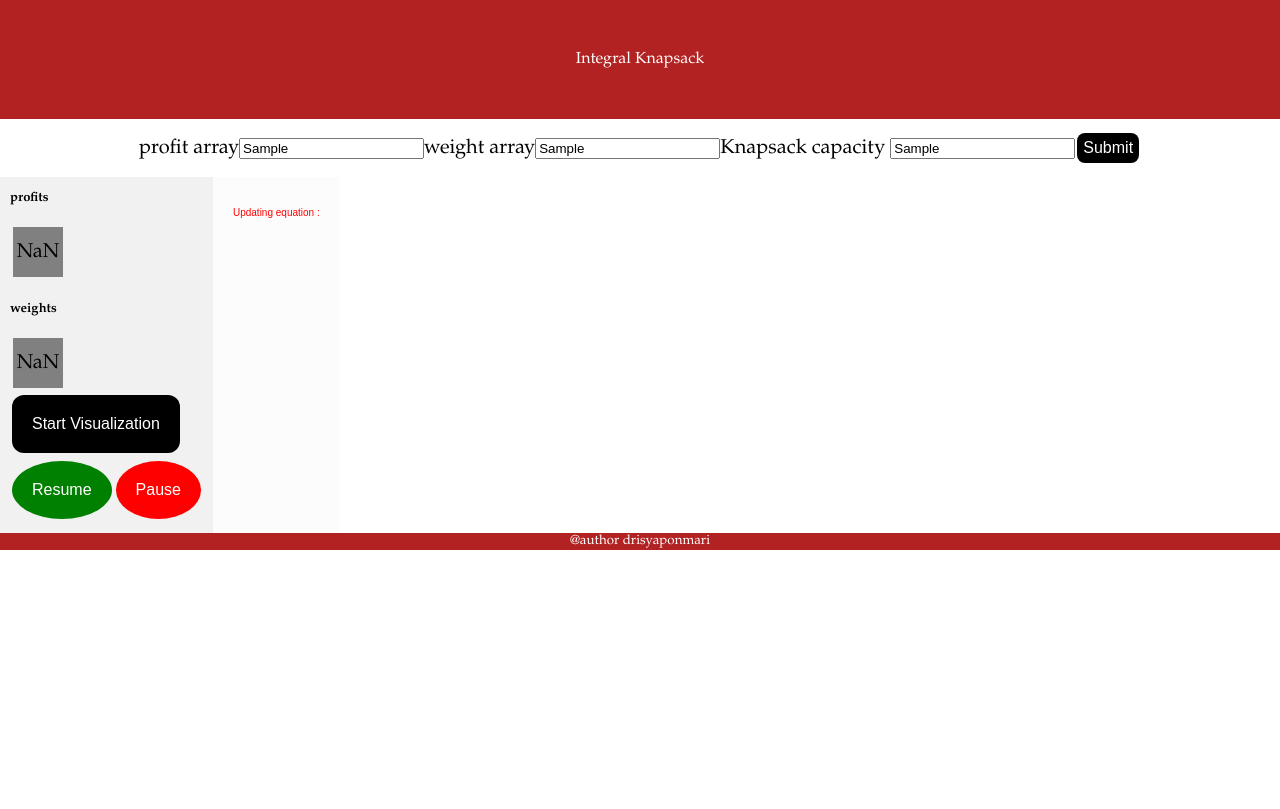
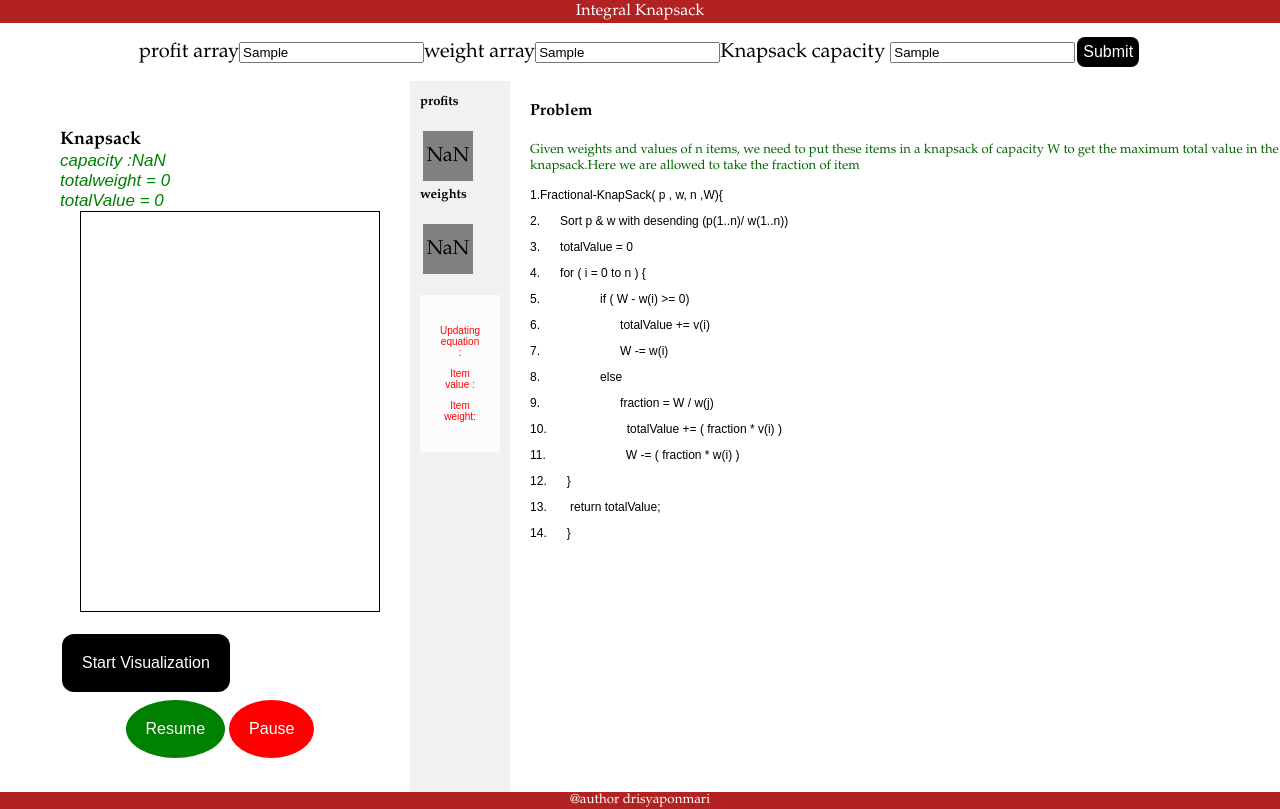
Before and after one commit to Drisya-Ponmari/visualizer, a React (Create React App) app: page / in a window 1280 px wide. Both pictures are taken after typing "Sample", "Sample", "Sample" into the empty fields and a click on the button "Submit". Built offline with nearby package versions, Linux system fonts and the light colour scheme.

Commit message:
fractional knapsack visualization completed

```diff
--- /dev/null
+++ b/src/Components/Box/Box.jsx
@@ -0,0 +1,55 @@
+import React from 'react';
+import Row from "./Row"
+import "../../Utils/Label.css"
+function Main(props) {
+    const weight = props.weightArray;
+    const value = props.valueArray;
+    let color = props.color;
+    const capacity = props.capacity;
+
+    //calculate height array
+    const totalHeight = 400;
+    let filledHeight = 0;
+    let filledWeight = 0;
+    let filledValue = 0;
+    let heightArray = [];
+    let index = [];
+    let n = weight.length + 1;
+    for (let i = 0; i < n - 1; i++) {
+
+        let wt = (totalHeight / capacity) * weight[i];
+        filledHeight += wt;
+        filledValue += value[i];
+        filledWeight += weight[i];
+        heightArray.push(wt);
+        index.push(i);
+    }
+    index.push(n - 1);
+    heightArray.push(Math.max(totalHeight - filledHeight, 0));
+    color.push("white");
+    return (
+        <div >
+            <br />
+            <label className="label heading">Knapsack</label><br />
+            <div className="description">
+                capacity :{capacity}
+                <br />
+                totalweight = {filledWeight}
+                <br />
+                totalValue = {filledValue}
+            </div>
+            <div style={{ marginLeft: '20px' }}>
+                <table style={{ width: '300px', borderCollapse: 'collapse', border: '1px solid black' }}>
+                    <tbody>
+                        {
+                            index.map(
+                                (ind, i) => (<Row height={heightArray[ind]} color={color[ind]} value={value[ind]} weight={weight[ind]} i={props.item[ind]} />)
+                            )
+                        }</tbody>
+                </table>
+            </div>
+        </div>
+    )
+}
+
+export default Main;
--- /dev/null
+++ b/src/Components/Box/Row.jsx
@@ -0,0 +1,17 @@
+export default function Row(props) {
+
+    let val = props.value;
+    let wt = props.weight;
+    if (props.color === "white") {
+        val = "";
+        wt = "";
+    }
+
+    return (
+        <tr key={props.i} style={{ height: props.height, background: props.color, transition: 'all 1s ease' }}>
+            <p style={{ textAlign: 'center', color: 'white', fontSize: '20px', alignItems: 'middle', justifyContent: 'middle', verticalAlign: 'middle' }}>{val}</p>
+            <p style={{ textAlign: 'center', color: 'white', fontSize: '20px', alignItems: 'middle', justifyContent: 'middle', verticalAlign: 'middle' }}>{wt}</p>
+            <p style={{ textAlign: 'center', color: 'white', fontSize: '20px', alignItems: 'middle', justifyContent: 'middle', verticalAlign: 'middle' }}>{props.i + 1}</p>
+        </tr>
+    )
+}
--- a/src/Container/Algorithms/FractionalKnapSack.js
+++ b/src/Container/Algorithms/FractionalKnapSack.js
@@ -5,7 +5,7 @@ function fractionalKnapSack(n, W, w, v) {
     let visited = [];
     let valbywt = [];
     for (let i = 0; i < n; i++) {
-        valbywt.push([(v[i] / w[i]).toPrecision(3), i]);
+        valbywt.push([(v[i] / w[i]), i]);
     }
 
     valbywt.sort(function (a, b) {
@@ -16,34 +16,35 @@ function fractionalKnapSack(n, W, w, v) {
         index.push(valbywt[i][1]);
     }
 
-    let currWt = 0, currVal = 0;
+    let weightArray = [], valueArray = [], ind = [], equation = [], Id = [];
     for (let i = n - 1; i >= 0; i--) {
 
         let j = index[i];
         if (W - w[j] >= 0) {
-            currWt += w[j];
-            currVal += v[j];
             W = W - w[j];
-            visited.push(createCell(v[j], w[j], j, "", 0));
+            if (v[j] != 0) {
+                weightArray.push(w[j]);
+                valueArray.push(v[j]);
+                ind.push(j);
+                equation.push("hello/\n world");
+                Id.push(1);
+            }
         } else {
-            let fraction = (W / w[j]).toPrecision(3);
-            currVal += (v[j] * fraction);
-            currWt += (w[j] * fraction);
-            W = W - (w[j] * fraction);
-            visited.push(createCell(v[j] * fraction, w[j] * fraction, j, "", 0))
+            let fraction = (W / w[j]);
+            let val = (v[j] * fraction);
+            let wt = (w[j] * fraction);
+            W = W - wt;
+            if (val != 0) {
+                weightArray.push(wt);
+                valueArray.push(val);
+                ind.push(j);
+                equation.push("");
+                Id.push(1);
+
+            }
         }
     }
-    return visited;
+    return [weightArray, valueArray, ind, equation, Id];
 }
 
-const createCell = (value, weight, index, equation, Id) => {
-    return {
-        value: value,
-        weight: weight,
-        index: index,
-        equation: equation,
-        Id: Id
-    };
-};
-
 export default fractionalKnapSack;
--- a/src/Container/Visualizer/FractionalKnapSackVisualizer.jsx
+++ b/src/Container/Visualizer/FractionalKnapSackVisualizer.jsx
@@ -1,11 +1,13 @@
 
 import React, { Component } from 'react';
 import FractionalKnapSack from '../Algorithms/FractionalKnapSack'
+import FractionalKnapSackProblem from "../../Problems/FractionalKnapSackProblem"
 import "../../Utils/Main/Main.css"
 import "../../Utils/Font.css"
 import "../../Utils/Button.css"
 import "../../Utils/ControlBar.css"
 import Matrix from "../../Components/Matrix";
+import Box from "../../Components/Box/Box"
 
 class IntegralKnapsackVisualizer extends Component {
     constructor(props) {
@@ -18,7 +20,13 @@ class IntegralKnapsackVisualizer extends Component {
             Iter: 0,
             equation: null,
             currentId: null,
-            isChange: false,
+            weightArray: [],
+            valueArray: [],
+            index: [],
+            color: [],
+            item: 0,
+            currentWt: "",
+            currentVal: "",
 
         }
 
@@ -38,7 +46,14 @@ class IntegralKnapsackVisualizer extends Component {
             Iter: 0,
             equation: null,
             currentId: null,
-            isChange: false,
+            weightArray: [],
+            valueArray: [],
+            index: [],
+            color: [],
+            item: 0,
+            currentWt: "",
+            currentVal: "",
+
         })
 
     }
@@ -84,7 +99,24 @@ class IntegralKnapsackVisualizer extends Component {
     visualize() {
 
         const allSteps = FractionalKnapSack(this.props.data.numberOfItems, this.props.data.capacity, this.props.data.weights, this.props.data.values);
-        this.visited = allSteps;
+        this.equationArray = allSteps[3];
+        this.IdArray = allSteps[4];
+        this.setState(prevState => ({
+            weightArray: allSteps[0],
+            valueArray: allSteps[1],
+            index: allSteps[2],
+        }))
+        let n = allSteps[0].length;
+        let color = [];
+        for (let i = 0; i < n; i++) {
+            var letters = '0123456789ABCDEF';
+            var c = '#';
+            for (var j = 0; j < 6; j++) {
+                c += letters[Math.floor(Math.random() * 16)];
+            }
+            color.push(c);
+        }
+        this.state.color = color;
         this.handlePlay();
 
     }
@@ -95,12 +127,12 @@ class IntegralKnapsackVisualizer extends Component {
      * @function
      * @description Funtion to color the updating , visiting cells
      */
-    doColor(cell) {
+    doColor(i) {
 
         let vtemp = this.state.value;
         let wtemp = this.state.weight;
-        vtemp[0][cell.index].role = 'update';
-        wtemp[0][cell.index].role = 'update';
+        vtemp[0][i].role = 'update';
+        wtemp[0][i].role = 'update';
         return [vtemp, wtemp];
     }
 
@@ -108,14 +140,14 @@ class IntegralKnapsackVisualizer extends Component {
      *@function
      *@description Function to remove the color previusly updated cell
      */
-    deColor(cell, prevcell) {
+    deColor(i, previ) {
 
         let vtemp = this.state.value;
         let wtemp = this.state.weight;
 
-        if (cell.index !== prevcell.index) {
-            vtemp[0][prevcell.index].role = 'stay';
-            wtemp[0][prevcell.index].role = 'stay';
+        if (i !== previ) {
+            vtemp[0][previ].role = 'stay';
+            wtemp[0][previ].role = 'stay';
 
         }
         return [vtemp, wtemp];
@@ -143,30 +175,32 @@ class IntegralKnapsackVisualizer extends Component {
         * updating the state matrix role , according to the block from the visited array.
         * And also revert the previous assigning of the block role.
         */
-        console.log("hey");
         this.interval = setInterval(() => {
-            if (this.state.isRunning && this.state.Iter < this.visited.length) {
+            if (this.state.isRunning && this.state.Iter < this.state.index.length) {
 
                 const i = this.state.Iter;
-                const cell = this.visited[i];
+                const position = this.state.index[i];
                 /**
                  * current showing cell by coloring
                  */
 
-                const currentBlock = this.doColor(cell)
+                const currentBlock = this.doColor(position)
                 this.setState(prevState => ({
                     value: currentBlock[0],
                     weight: currentBlock[1],
-                    equation: cell.equation,
-                    currentId: cell.Id
+                    equation: "",
+                    currentId: "",
+                    item: position,
+                    currentWt: this.state.weightArray[i],
+                    currentVal: this.state.valueArray[i],
                 }))
 
                 /**
                  * previous showing cell, decoloring it
                  */
                 if (i !== 0) {
-                    const prevcell = this.visited[i - 1];
-                    const prevBlock = this.deColor(cell, prevcell)
+                    const prevposition = this.state.index[i - 1];
+                    const prevBlock = this.deColor(position, prevposition)
                     this.setState(prevState => ({
                         value: prevBlock[0],
                         weight: prevBlock[1],
@@ -179,7 +213,7 @@ class IntegralKnapsackVisualizer extends Component {
                     Iter: prevState.Iter + 1
                 }))
             }
-        }, 1000);
+        }, 3000);
     }
 
     /**
@@ -188,10 +222,24 @@ class IntegralKnapsackVisualizer extends Component {
      *
      */
     render() {
-        const isChange = this.state.isChange;
         const id = this.state.currentId;
+        const wt = (this.state.weightArray.slice(0, this.state.Iter));
+        const val = (this.state.valueArray.slice(0, this.state.Iter));
+        const col = (this.state.color.slice(0, this.state.Iter));
+        const Wt = this.state.currentVal;
+
         return (
             <section>
+                <section>
+                    <div style={{ marginRight: "30px", marginBottom: "30px", marginTop: "30px" }}>
+                        <Box weightArray={wt} valueArray={val} color={col} capacity={this.props.data.capacity} item={this.state.index} /> <br />
+                        <button className="button start" onClick={() => this.visualize()}>Start Visualization</button>
+                        <div className="control-bar">
+                            <button className="button play" onClick={() => this.handlePlay()}>Resume</button>
+                            <button className="button pause" onClick={() => this.handlePause()}>Pause</button>
+                        </div>
+                    </div>
+                </section>
                 <div className="visual">
                     <Matrix
                         matrix={this.state.value}
@@ -200,7 +248,6 @@ class IntegralKnapsackVisualizer extends Component {
                         labeclassname="label subheading"
                         description=""
                     />
-                    <br />
                     <Matrix
                         matrix={this.state.weight}
                         label={false}
@@ -208,16 +255,18 @@ class IntegralKnapsackVisualizer extends Component {
                         labeclassname="label subheading"
                         description=""
                     />
-                    <button className="button start" onClick={() => this.visualize()}>Start Visualization</button>
-                    <div className="control-bar">
-                        <button className="button play" onClick={() => this.handlePlay()}>Resume</button>
-                        <button className="button pause" onClick={() => this.handlePause()}>Pause</button>
+
+                    <br />
+                    <div className="desc">
+                        <p className="equation">Updating equation     {"\n"}: {this.state.equation}</p>
+                        <p className="equation">Item value : {this.state.currentVal}</p>
+                        <p className="equation">Item weight: {Wt}</p>
                     </div>
+                    <br />
+
                 </div>
                 <section>
-                    <div className="desc">
-                        <p className="equation">Updating equation : {this.state.equation}</p>
-                    </div>
+                    <FractionalKnapSackProblem id={[2]} />
                 </section>
 
             </section>
--- /dev/null
+++ b/src/Problems/FractionalKnapSackProblem.js
@@ -0,0 +1,51 @@
+/**
+ * @author Drisya Ponmari
+ */
+import "../Utils/Font.css"
+/**
+ * @component IntegralKnapSakProblem
+ * @description Functional component for showing the problem statement and psuedo code of Integral Knapsack
+ * @param {object} props includes line 'id' of the psuedo code to be highlighted
+ * @returns corresponding jsx code to show problem statement and psuedocode with the current step highlighted
+ * */
+function FractionalKnapSackProblem(props) {
+
+
+    if (props.id !== null) {
+        for (let i = 1; i < 14; i++) {
+            if (document.getElementById(i) != null)
+                document.getElementById(i).className = ""
+        }
+
+        for (let i = 0; i < props.id.length; i++) {
+            if (document.getElementById(props.id[i]) != null)
+                document.getElementById(props.id[i]).className = "highlight"
+        }
+    }
+    return (
+        <div>
+            <h4 className="Heading">Problem</h4>
+            <p className="paragraph">Given weights and values of n items, we need to put these items in a knapsack of capacity W to get the maximum total value in the knapsack.Here we are allowed to take the fraction of item</p>
+
+            <div className="code">
+                <p id={1}>{"1.Fractional-KnapSack( p , w, n ,W){"}</p>
+                <p id={2}>{"2."}<span className="tab" />{"Sort p & w with desending (p(1..n)/ w(1..n))"}</p>
+                <p id={3}>{"3."}<span className="tab" />{"totalValue = 0"}</p>
+                <p id={4}>{"4."}<span className="tab" />{"for ( i = 0 to n ) {"}</p>
+                <p id={5}>{"5."}<span className="tab" /><span className="tab" /><span className="tab" />{"if ( W - w(i) >= 0)"}</p>
+                <p id={6}>{"6."}<span className="tab" /><span className="tab" /><span className="tab" /><span className="tab" />{"totalValue += v(i)"}</p>
+                <p id={7}>{"7."}<span className="tab" /><span className="tab" /><span className="tab" /><span className="tab" />{"W -= w(i)"}</p>
+                <p id={8}>{"8."}<span className="tab" /><span className="tab" /><span className="tab" />{"else"}</p>
+                <p id={9}>{"9."}<span className="tab" /><span className="tab" /><span className="tab" /><span className="tab" />{"fraction = W / w(j)"}</p>
+                <p id={10}>{"10."}<span className="tab" /><span className="tab" /><span className="tab" /><span className="tab" />{"totalValue += ( fraction * v(i) )"}</p>
+                <p id={11}>{"11."}<span className="tab" /><span className="tab" /><span className="tab" /><span className="tab" />{"W -= ( fraction * w(i) )"}</p>
+                <p id={12}>{"12."}<span className="tab" />{"}"}</p>
+                <p id={13}>{"13."}<span className="tab">{" return totalValue;"}</span></p>
+                <p id={14}>{"14."}<span className="tab" />{"}"}</p>
+
+            </div>
+        </div>
+    )
+}
+
+export default FractionalKnapSackProblem;
--- a/src/Utils/Font.css
+++ b/src/Utils/Font.css
@@ -23,7 +23,7 @@
     font-family: Arial, Helvetica, sans-serif;
 }
 .code{
-    font-size: 18px;
+    font-size: 12px;
     color: black;
 }
 
--- a/src/Utils/Header/Header.css
+++ b/src/Utils/Header/Header.css
@@ -1,6 +1,6 @@
 header {
   background-color:firebrick;
-  padding: 50px;
+  padding: 2px;
   text-align: center;
   color: white;
   font-family: "Palatino Linotype", "Book Antiqua", Palatino, serif;
--- a/src/Utils/Main/Main.css
+++ b/src/Utils/Main/Main.css
@@ -16,6 +16,7 @@ nav {
 section{
     display: -webkit-flex;
     display: flex;
+    margin-left:  20px;
 }
 
  /* Style the navigation menu */
```
